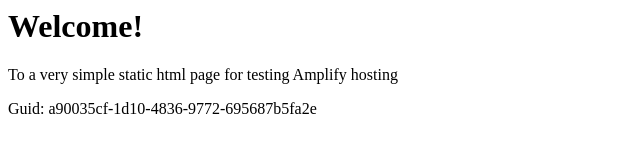
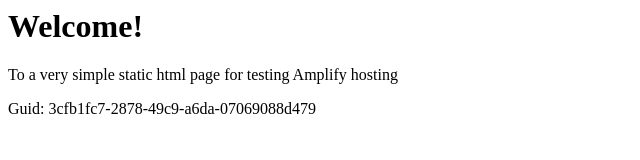
Before and after one commit to aws-aemilia-bah/Github-PR-Commit-Integration-Test-DoNotTouch-GitHubAutoBuildPushCanaryTest-v2-prod-me-south-1, a website: page src/index.html in a window 1280 px wide. Shown: the full height of the page, 0-640 px from the left. Drawn offline with Linux system fonts and the light colour scheme.

Commit message:
commit from integ tests

```diff
--- a/src/index.html
+++ b/src/index.html
@@ -12,6 +12,6 @@
 <body>
     <h1>Welcome!</h1>
     <p>To a very simple static html page for testing Amplify hosting</p>
-    <p>Guid: a90035cf-1d10-4836-9772-695687b5fa2e</p></body>
+    <p>Guid: 3cfb1fc7-2878-49c9-a6da-07069088d479</p></body>
 
 </html>
```
